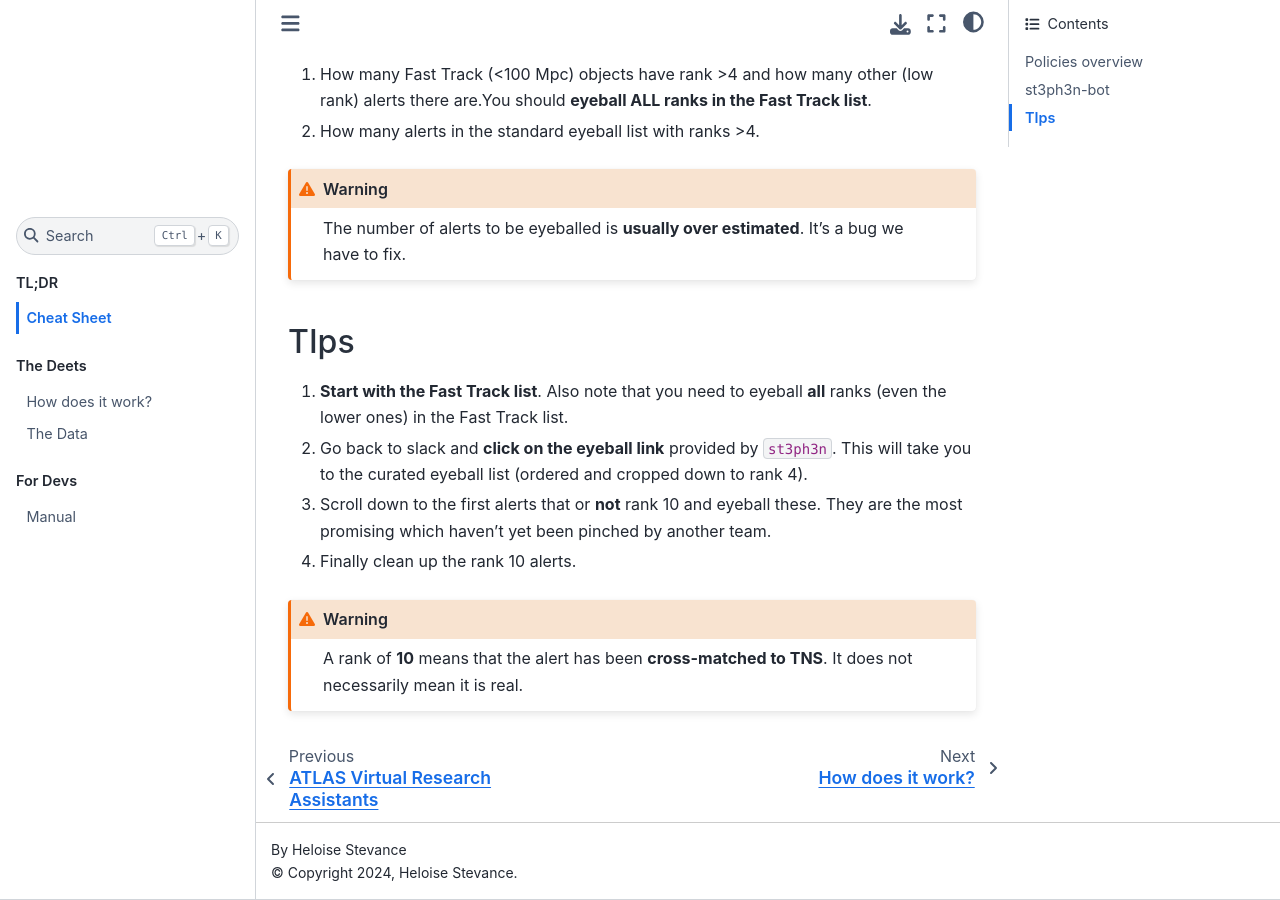
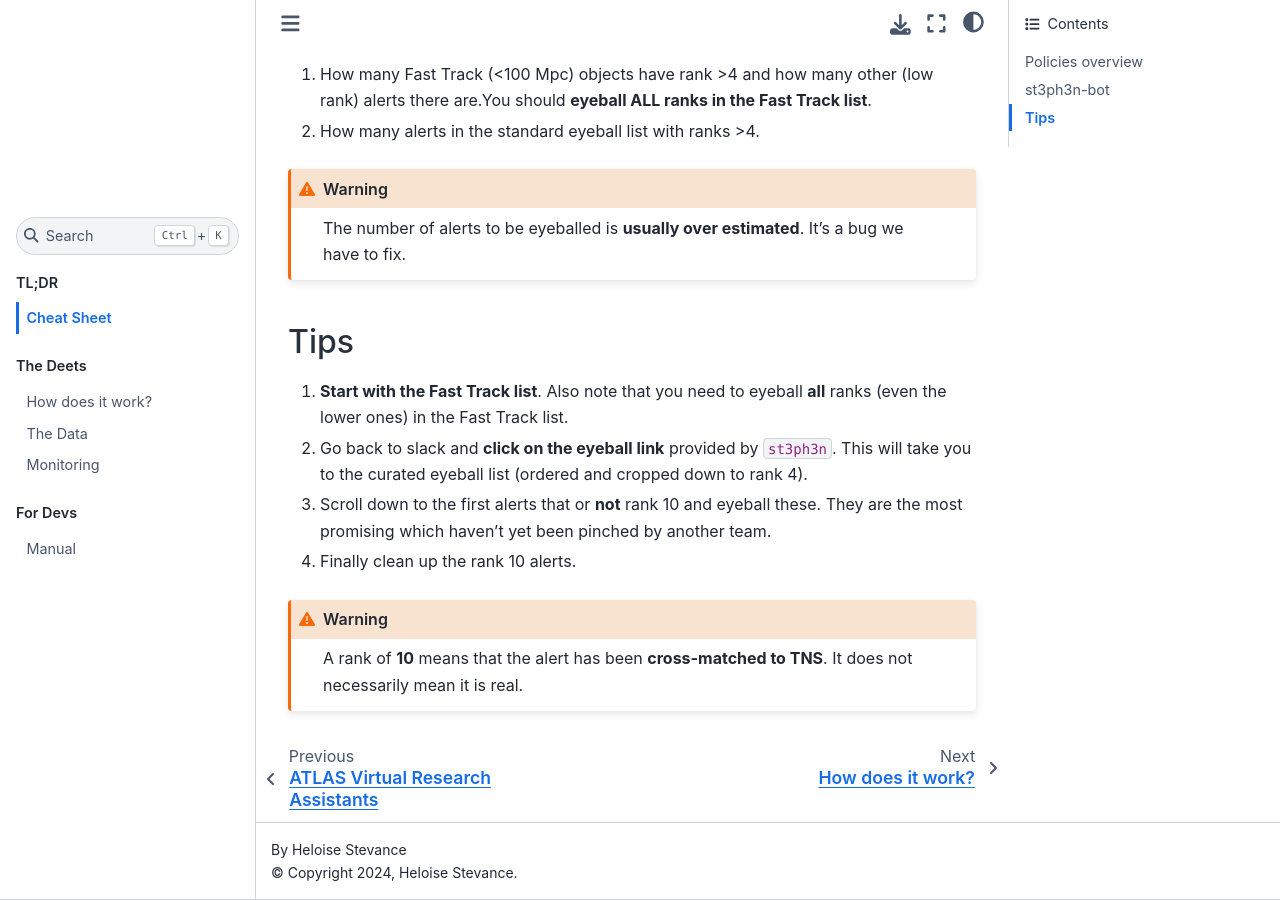
Before and after one commit to HeloiseS/atlasvras, a Sphinx documentation site: the page built from docs/source/eyeball.rst, in a window 1280 px wide and 900 px high, scrolled down 1032 px. Built offline with Sphinx 7.4.7 and the Sphinx Book theme 1.1.4, drawn with Linux system fonts in a browser that asks for light colours.

Commit message:
added el01z page

```diff
--- a/docs/source/el01z.rst
+++ b/docs/source/el01z.rst
@@ -0,0 +1,2 @@
+Monitoring with El01z
+===================
--- a/docs/source/eyeball.rst
+++ b/docs/source/eyeball.rst
@@ -37,7 +37,7 @@
 .. warning::
    The number of alerts to be eyeballed is **usually over estimated**. It's a bug we have to fix.
 
-TIps
+Tips
 ---------
 
 1. **Start with the Fast Track list**. Also note that you need to eyeball **all** ranks (even the lower ones) in the Fast Track list.
```
